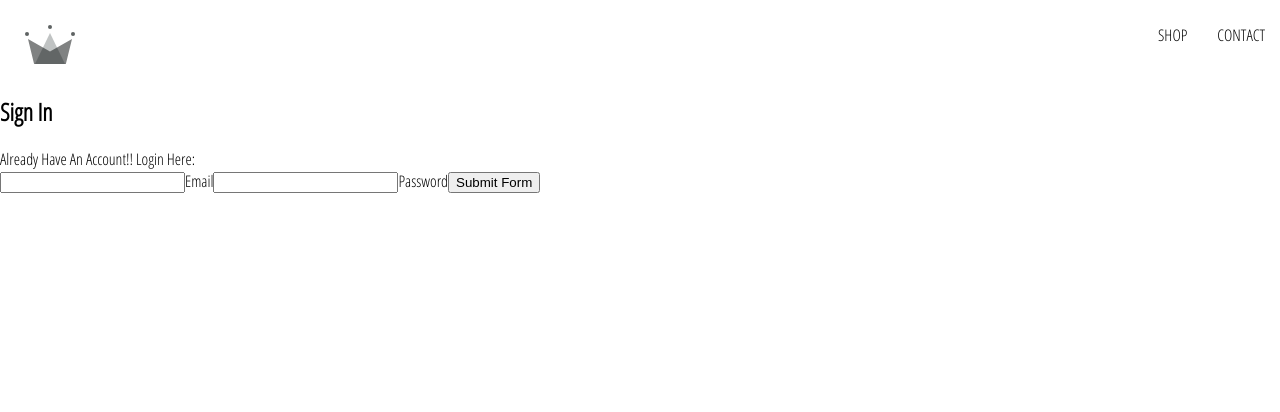
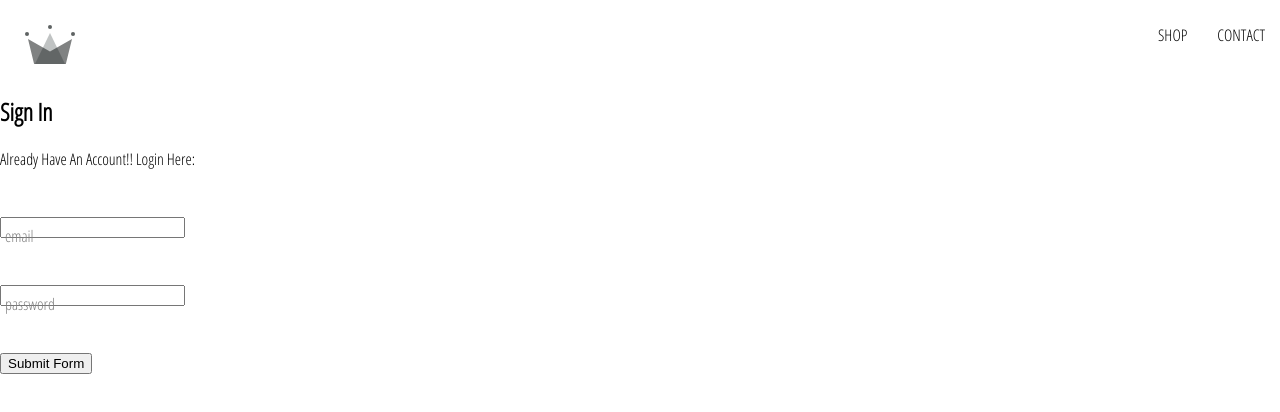
Before and after one commit to rupamswain1/react-ecommerce-app, a React (Create React App) app: page /signIn in a window 1280 px wide. Shown: the top 412 px of the page. Built offline with nearby package versions, Linux system fonts and the light colour scheme.

Commit message:
form input component added

```diff
--- /dev/null
+++ b/src/components/form-input/form-input.component.jsx
@@ -0,0 +1,19 @@
+import React from 'react';
+import './form-input.style.scss';
+
+const FormInput = ({handleChange,label,...otherProps})=>(
+    <div className='group'>
+        <input className='form-input' onChange={handleChange} {...otherProps}/>
+        {
+            label?
+            (<label className={`${otherProps.value.length ? 'shrink' : ''} form-input-label`}>
+                {label}
+            </label>)
+            :null
+        }
+
+    </div>
+)
+
+
+export default FormInput;
--- /dev/null
+++ b/src/components/form-input/form-input.style.scss
@@ -0,0 +1,54 @@
+$sub-color: grey;
+$main-color: black;
+
+@mixin shrinkLabel {
+  top: -14px;
+  font-size: 12px;
+  color: $main-color;
+}
+
+.group {
+  position: relative;
+  margin: 45px 0;
+
+  .form-input {
+    background: none;
+    background-color: white;
+    color: $sub-color;
+    font-size: 18px;
+    padding: 10px 10px 10px 5px;
+    display: block;
+    width: 100%;
+    border: none;
+    border-radius: 0;
+    border-bottom: 1px solid $sub-color;
+    margin: 25px 0;
+
+    &:focus {
+      outline: none;
+    }
+
+    &:focus ~ .form-input-label {
+      @include shrinkLabel();
+    }
+  }
+
+  input[type='password'] {
+    letter-spacing: 0.3em;
+  }
+
+  .form-input-label {
+    color: $sub-color;
+    font-size: 16px;
+    font-weight: normal;
+    position: absolute;
+    pointer-events: none;
+    left: 5px;
+    top: 10px;
+    transition: 300ms ease all;
+
+    &.shrink {
+      @include shrinkLabel();
+    }
+  }
+}
--- a/src/components/signIn/signIn.component.jsx
+++ b/src/components/signIn/signIn.component.jsx
@@ -1,6 +1,6 @@
 import React from 'react';
 import './signIn.style.scss';
-
+import FormInput from '../form-input/form-input.component';
 class SignIn extends React.Component{
     constructor(props){
         super(props);
@@ -18,6 +18,7 @@
     handleChange=event=>{
         const {value, name}=event.target;
         this.setState({[name]:value});
+
     }
     render(){
         return(
@@ -25,24 +26,24 @@
                 <h2>Sign In</h2>
                 <span> Already Have An Account!! Login Here: </span>
                 <form className='signInForm' onSubmit={this.handleSubmit}>
-                    <input
+                    <FormInput
                         className='email'
                         type='email'
                         name='email'
+                        label='email'
                         value={this.state.email}
                         required
-                        onChange={this.handleChange}
+                        handleChange={this.handleChange}
                     />
-                    <label>Email</label>
-                    <input
+                    <FormInput
                         className='password'
                         type='password'
                         name='password'
+                        label='password'
                         value={this.state.password}
                         required
-                        onChange={this.handleChange}
+                        handleChange={this.handleChange}
                     />
-                    <label>Password</label>
                     <input type='submit' value='Submit Form'/>
                 </form>
             </div>
```
Also changed, not shown: 1 other file (tests, documents, lock files or other folders).
